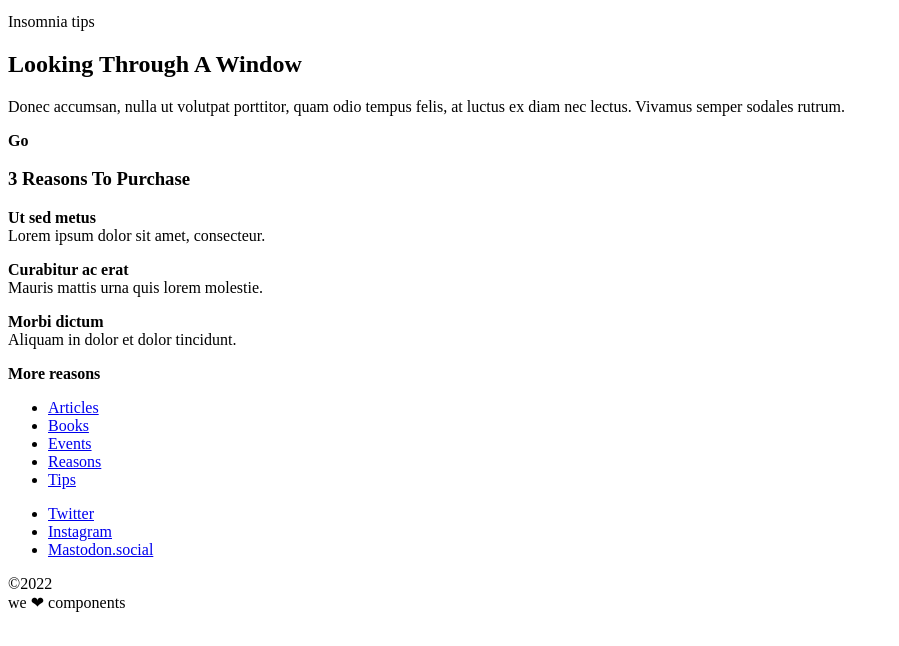
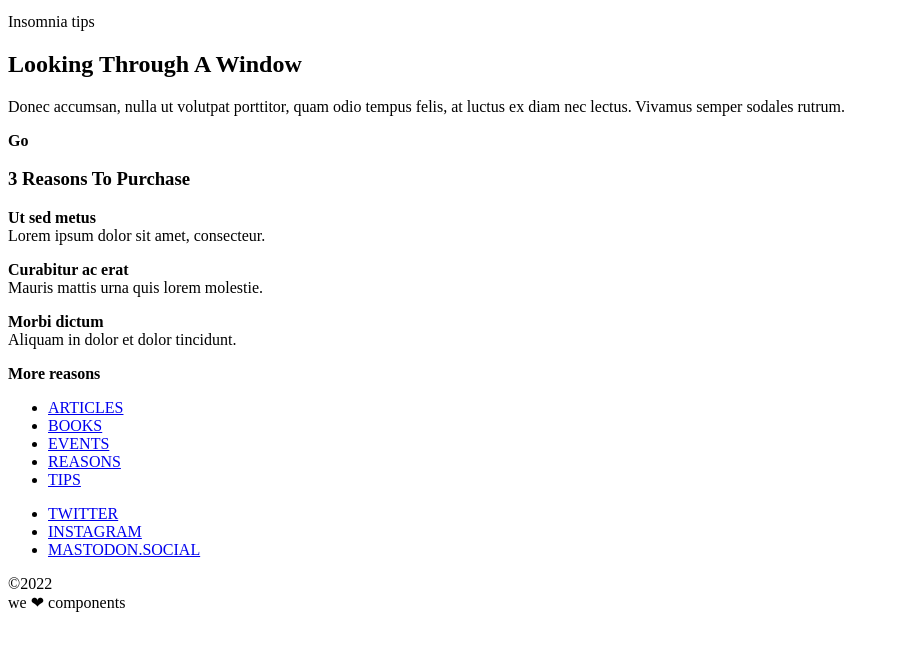
Before and after one commit to Adalab/modulo-1-evaluacion-final-Cipactlicasillas, a website built with Vite: page docs/index.html in a window 1280 px wide. Shown: the part 88-734 px from the top of the page, without its empty margins (0-899 px from the left). Built offline with nearby package versions, Linux system fonts and the light colour scheme.

Commit message:
Deployed new version of the page to production

```diff
--- a/docs/index.html
+++ b/docs/index.html
@@ -11,7 +11,7 @@
       rel="stylesheet"
     />
 
-    <link rel="stylesheet" href="./assets/index-bed9e75b.css">
+    <link rel="stylesheet" href="./assets/index-c6083b77.css">
   </head>
   <header>
     <article class="container">
@@ -45,39 +45,55 @@
         <strong>Morbi dictum</strong><br />
         Aliquam in dolor et dolor tincidunt.
       </p>
-
       <div class="mas"><strong>More reasons</strong></div>
     </section>
   </body>
   <footer class="pie">
-    <section class="articulos">
     <ul class="lista">
       <li>
-          <a href="https://landing.adalab.es/bootcamps-adalab">Articles</a>
-        </li>
-        <li><a href="https://landing.adalab.es/bootcamps-adalab">Books</a></li>
-        <li><a href="https://landing.adalab.es/bootcamps-adalab">Events</a></li>
-        <li>
-          <a href="https://landing.adalab.es/bootcamps-adalab">Reasons</a>
-        </li>
-        <li><a href="https://landing.adalab.es/bootcamps-adalab">Tips</a></li>
-      </ul>
-    </section>
-    <section class="rrss">
-      <ul>
-        <li>
-          <a href="https://landing.adalab.es/bootcamps-adalab">Twitter</a>
+        <a class="menu_lista" href="https://landing.adalab.es/bootcamps-adalab"
+          >ARTICLES</a
+        >
       </li>
       <li>
-          <a href="https://landing.adalab.es/bootcamps-adalab">Instagram</a>
+        <a class="menu_lista" href="https://landing.adalab.es/bootcamps-adalab"
+          >BOOKS</a
+        >
       </li>
       <li>
-          <a href="https://landing.adalab.es/bootcamps-adalab"
-            >Mastodon.social</a
+        <a class="menu_lista" href="https://landing.adalab.es/bootcamps-adalab"
+          >EVENTS</a
+        >
+      </li>
+      <li>
+        <a class="menu_lista" href="https://landing.adalab.es/bootcamps-adalab"
+          >REASONS</a
+        >
+      </li>
+      <li>
+        <a class="menu_lista" href="https://landing.adalab.es/bootcamps-adalab"
+          >TIPS</a
         >
       </li>
     </ul>
-    </section>
+
+    <ul class="rrss">
+      <li>
+        <a class="menu_rrss" href="https://landing.adalab.es/bootcamps-adalab"
+          >TWITTER</a
+        >
+      </li>
+      <li>
+        <a class="menu_rrss" href="https://landing.adalab.es/bootcamps-adalab"
+          >INSTAGRAM</a
+        >
+      </li>
+      <li>
+        <a class="menu_rrss" href="https://landing.adalab.es/bootcamps-adalab"
+          >MASTODON.SOCIAL</a
+        >
+      </li>
+    </ul>
     <p class="copy">©2022 <br />we ❤︎ components</p>
   </footer>
 </html>
```
Also changed, not shown: 2 other files. Lines whose indentation alone changed are shown as unchanged.
